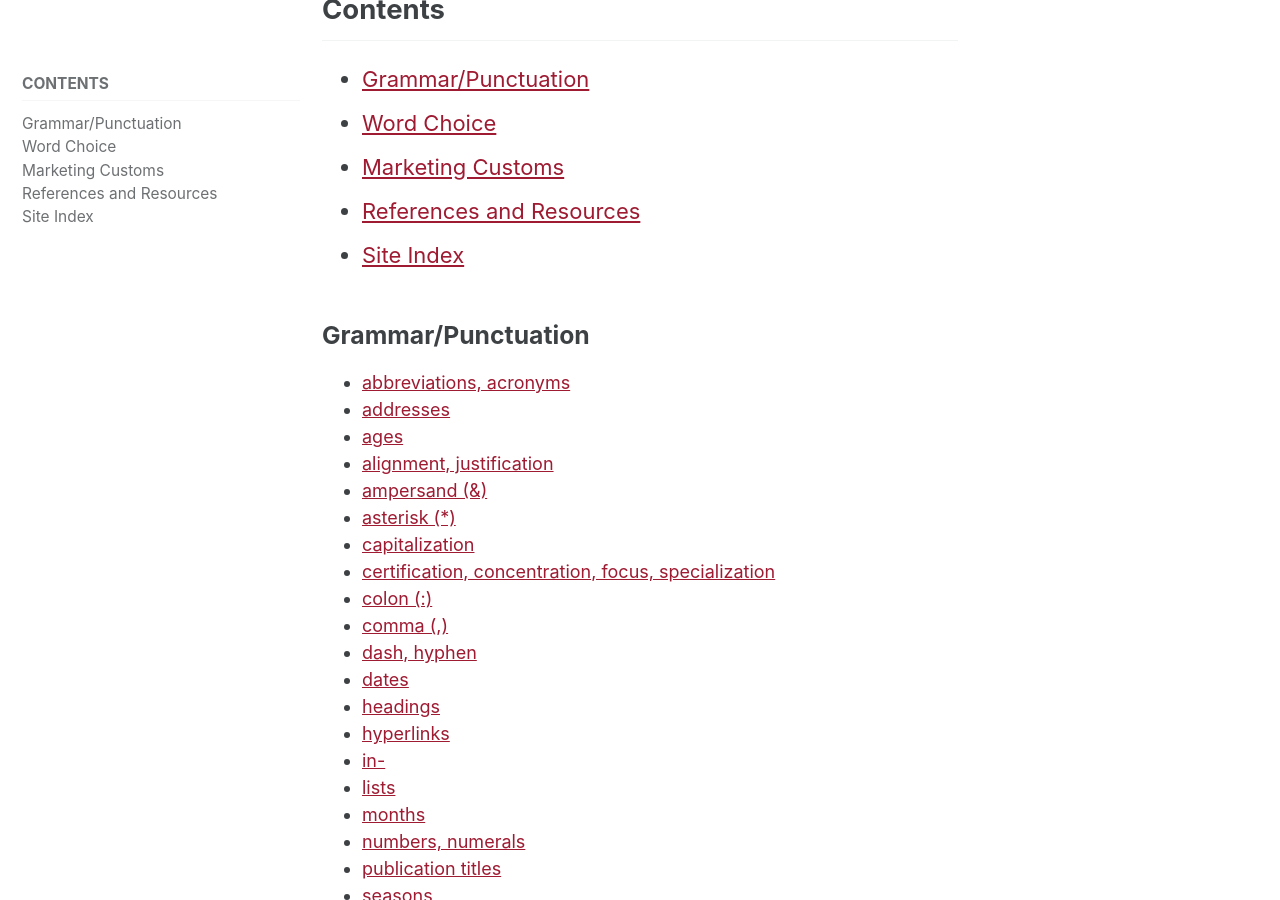
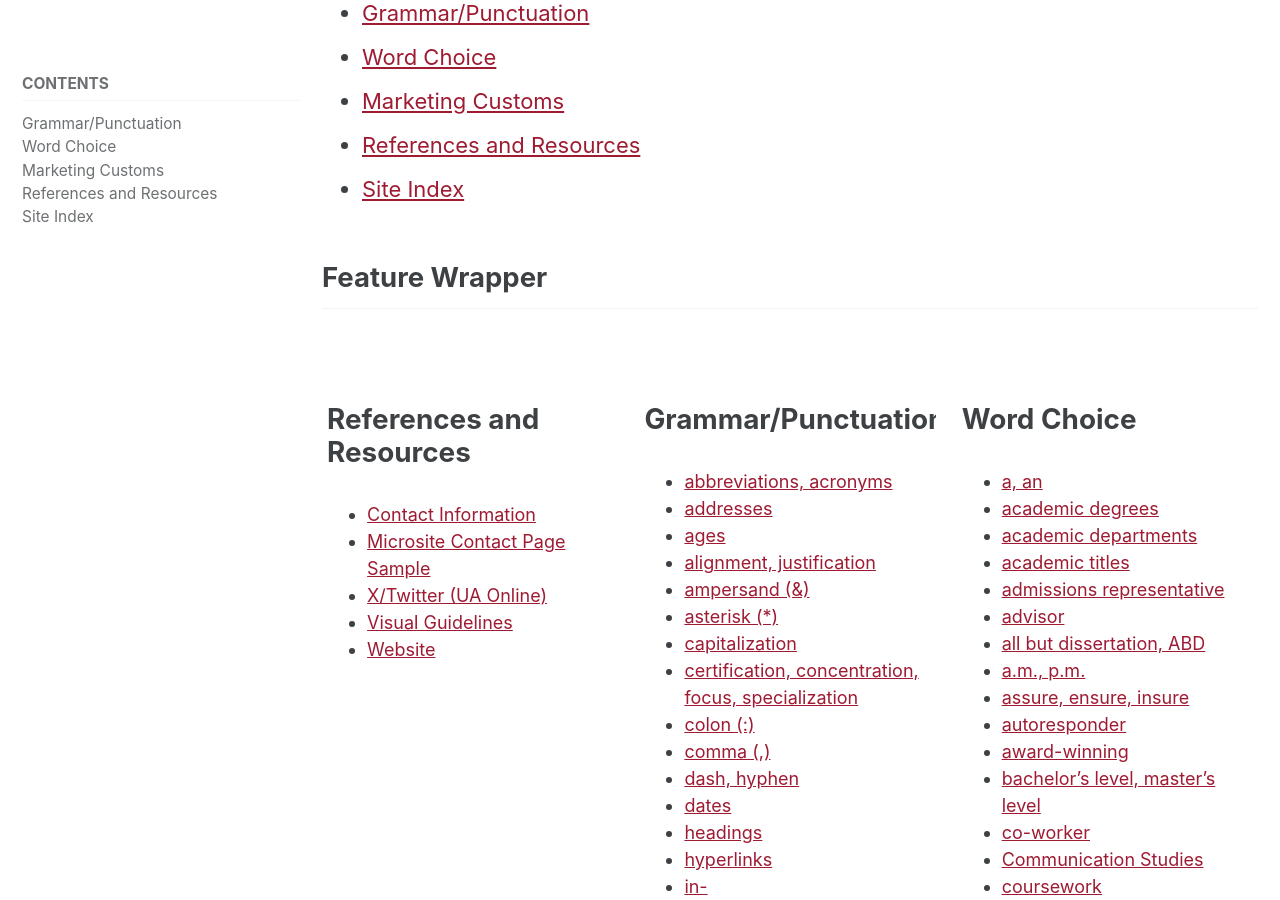
Before and after one commit to UA-Online/style-guide, a Jekyll site: the page built from index.md, in a window 1280 px wide and 900 px high, scrolled down 568 px. Built offline with Jekyll 4.4.1, drawn with Linux system fonts in a browser that asks for light colours; cached includes are drawn as plain includes; a script that is not in the unit is left out; comment, search, counter and statistics services are not loaded; our own code applies the rules of GitHub Pages for plain Markdown files; some of the changed text lies outside the part shown.

Commit message:
wip: index columns

```diff
--- a/_includes/section_toc.html
+++ b/_includes/section_toc.html
@@ -1,7 +1,17 @@
+<div class="feature__item">
+<div class="archive__item">
+<div class="archive__item-body">
 {% assign filtered_posts = site.entries | where: 'section', {{include.section}} %}
-### {{filtered_posts.first.section}} ###
+<div class="archive__item-title" markdown="1">
+### {{filtered_posts.first.section}}
+</div>
+<div class="archive__item-excerpt" markdown="1">
 <ul class="index_toc">
 {% for entry in filtered_posts %}
-  <li><a href="{{ entry.url | relative_url }}">{{ entry.title}}</a></li>
+<li><a href="{{ entry.url | relative_url }}">{{ entry.title }}</a></li>
 {% endfor %}
 </ul>
+</div>
+</div>
+</div>
+</div>
--- a/index.md
+++ b/index.md
@@ -26,10 +27,16 @@ Entry sources are cited when available. Content on the AP Stylebook website may
 {% endfor %}
 </ul>
 
-{% include section_toc.html section="Grammar/Punctuation" %}
+## Feature Wrapper
 
-{% include section_toc.html section="Word Choice" %}
+<div class="feature__wrapper" markdown="1">
 
-{% include section_toc.html section="Marketing Customs" %}
+   {% include section_toc.html section="References and Resources" %}
 
-{% include section_toc.html section="References and Resources" %}
+   {% include section_toc.html section="Grammar/Punctuation" %}
+
+   {% include section_toc.html section="Word Choice" %}
+
+   {% include section_toc.html section="Marketing Customs" %}
+
+</div>
```
Also changed, not shown: other parts of index.md (+1 -0 lines).
